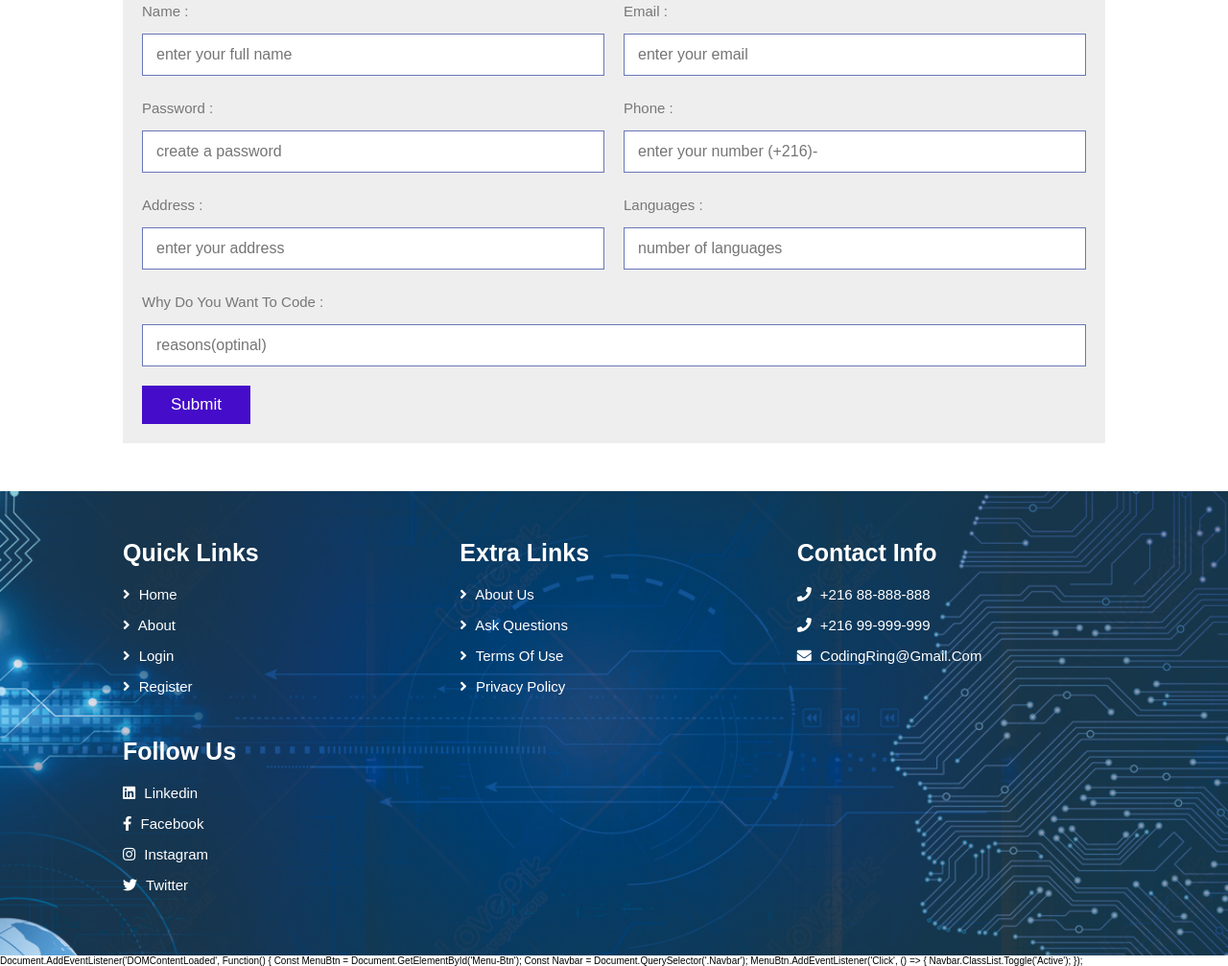
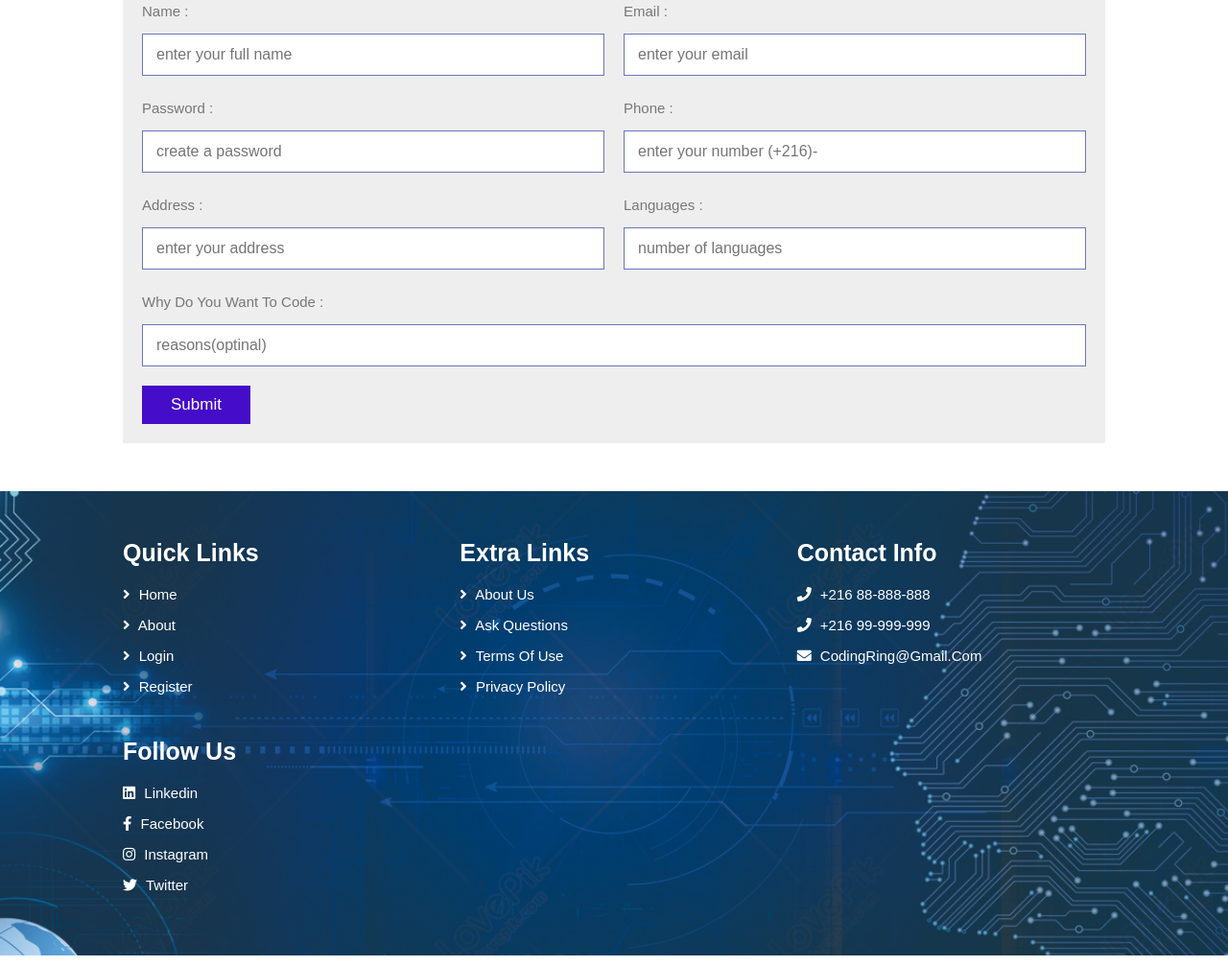
Before and after one commit to wanes2A/Coding-Ring, a plain HTML site: page FW-project/register.html in a window 1280 px wide. Shown: the part 637-1644 px from the top of the page at 96% size. Drawn offline with nearby package versions, Linux system fonts and the light colour scheme.

Commit message:
Update register.html

```diff
--- a/FW-project/register.html
+++ b/FW-project/register.html
@@ -114,13 +114,17 @@
      </section>
 
    <script src="https://unpkg.com/swiper@7/swiper-bundle.min.js"></script>
-    <sript>document.addEventListener('DOMContentLoaded', function() {
-           const menuBtn = document.getElementById('menu-btn');
-           const navbar = document.querySelector('.navbar');
+    <script>
+    document.addEventListener('DOMContentLoaded', function() {
+        const menuBtn = document.getElementById('menu-btn');
+        const navbar = document.querySelector('.navbar');
 
-           menuBtn.addEventListener('click', () => {
-              navbar.classList.toggle('active');
-           });</sript>
+        menuBtn.addEventListener('click', () => {
+            navbar.classList.toggle('active');
+        });
+    });
+</script>
+
 
      <script src="https://unpkg.com/swiper@7/swiper-bundle.min.js"></script>
 
```
